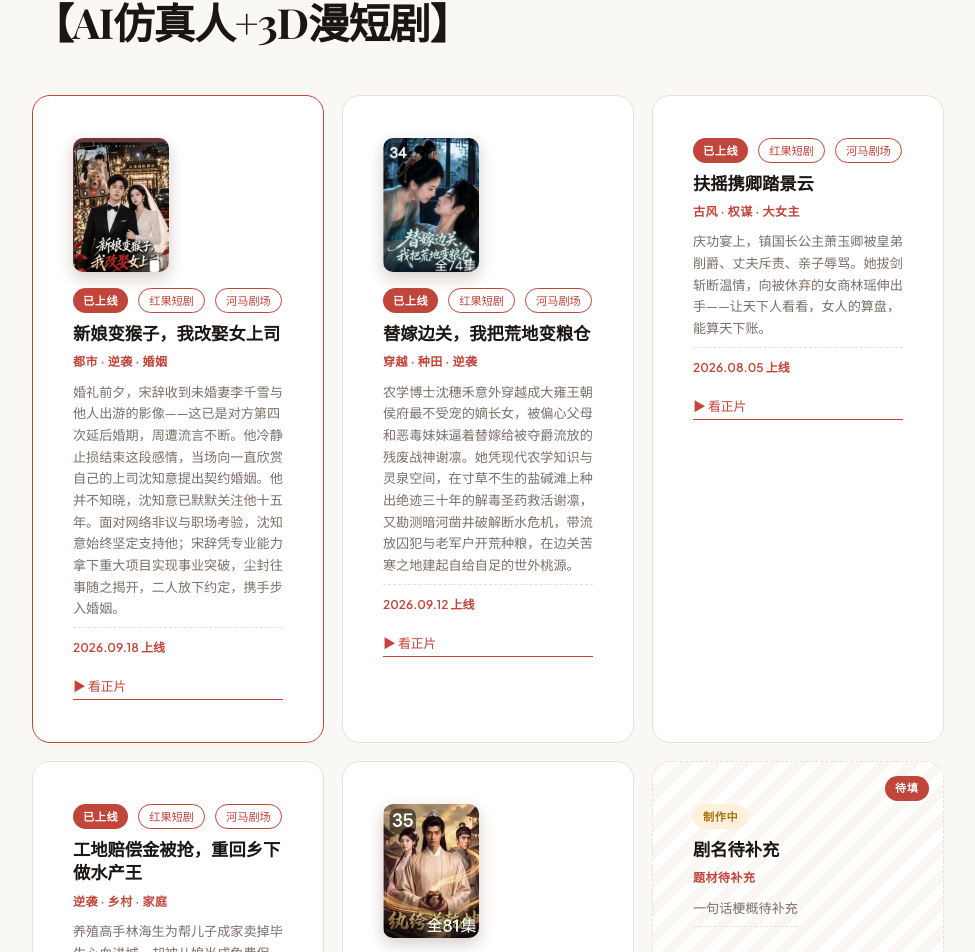
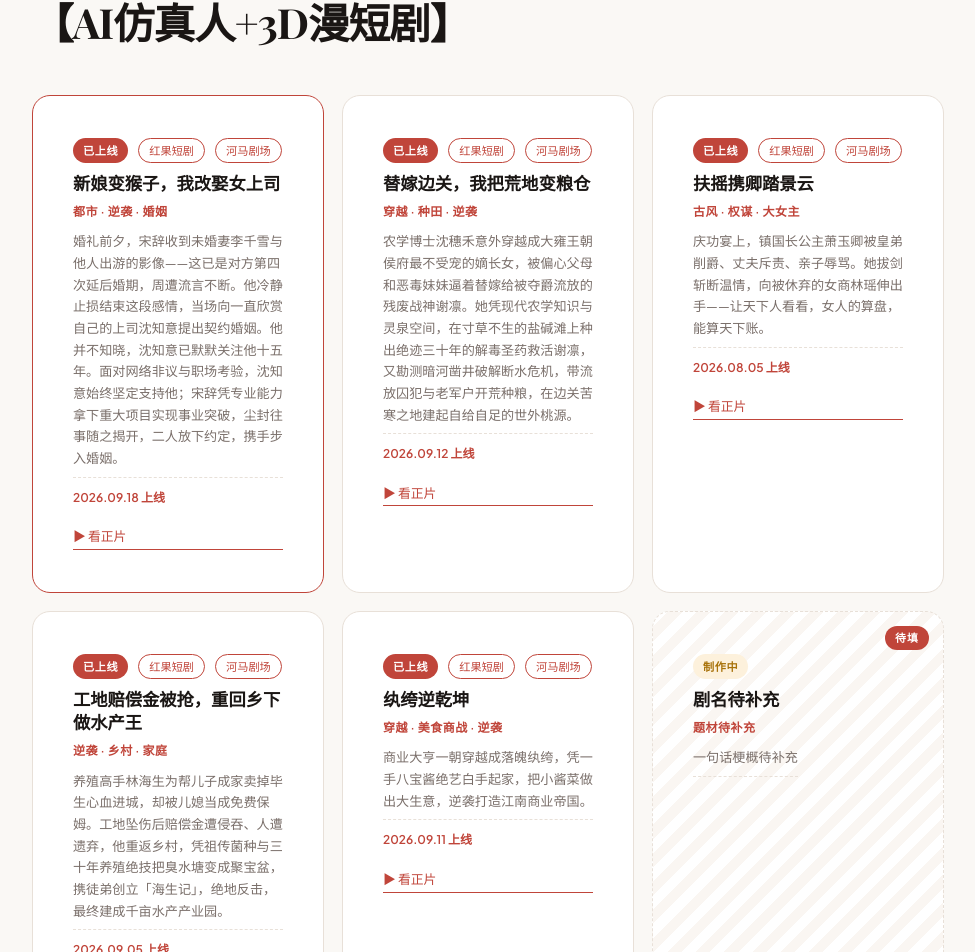
Before and after one commit to DreamHe-ai/hemenghan-portfolio, a React (Vite) app: page / in a window 1280 px wide. Shown: the part 3189-4141 px from the top of the page, without its empty margins (152-1127 px from the left). Built offline with nearby package versions, Linux system fonts and the light colour scheme; a web font is replaced by a local one.

Commit message:
drama: 三部剧改放红果成绩截图原图，点击灯箱放大

```diff
--- a/src/content.ts
+++ b/src/content.ts
@@ -22,7 +22,7 @@ export interface DramaItem {
   release?: string
   featured?: boolean
   link?: string
-  poster?: string
+  shot?: string
 }
 
 export const SITE = {
@@ -107,7 +107,7 @@ export const SITE = {
         status: '已上线',
         platform: ['红果短剧', '河马剧场'],
         title: '新娘变猴子，我改娶女上司',
-        poster: '/posters/monkey.jpg',
+        shot: '/shots/monkey.jpg',
         genre: '都市 · 逆袭 · 婚姻',
         logline: '婚礼前夕，宋辞收到未婚妻李千雪与他人出游的影像——这已是对方第四次延后婚期，周遭流言不断。他冷静止损结束这段感情，当场向一直欣赏自己的上司沈知意提出契约婚姻。他并不知晓，沈知意已默默关注他十五年。面对网络非议与职场考验，沈知意始终坚定支持他；宋辞凭专业能力拿下重大项目实现事业突破，尘封往事随之揭开，二人放下约定，携手步入婚姻。',
         episodes: '50 集',
@@ -120,7 +120,7 @@ export const SITE = {
         status: '已上线',
         platform: ['红果短剧', '河马剧场'],
         title: '替嫁边关，我把荒地变粮仓',
-        poster: '/posters/tijia.jpg',
+        shot: '/shots/tijia.jpg',
         genre: '穿越 · 种田 · 逆袭',
         logline: '农学博士沈穗禾意外穿越成大雍王朝侯府最不受宠的嫡长女，被偏心父母和恶毒妹妹逼着替嫁给被夺爵流放的残废战神谢凛。她凭现代农学知识与灵泉空间，在寸草不生的盐碱滩上种出绝迹三十年的解毒圣药救活谢凛，又勘测暗河凿井破解断水危机，带流放囚犯与老军户开荒种粮，在边关苦寒之地建起自给自足的世外桃源。',
         episodes: '50 集',
@@ -154,7 +154,7 @@ export const SITE = {
         status: '已上线',
         platform: ['红果短剧', '河马剧场'],
         title: '纨绔逆乾坤',
-        poster: '/posters/wnk.jpg',
+        shot: '/shots/wnk.jpg',
         genre: '穿越 · 美食商战 · 逆袭',
         logline: '商业大亨一朝穿越成落魄纨绔，凭一手八宝酱绝艺白手起家，把小酱菜做出大生意，逆袭打造江南商业帝国。',
         episodes: '50 集',
```
